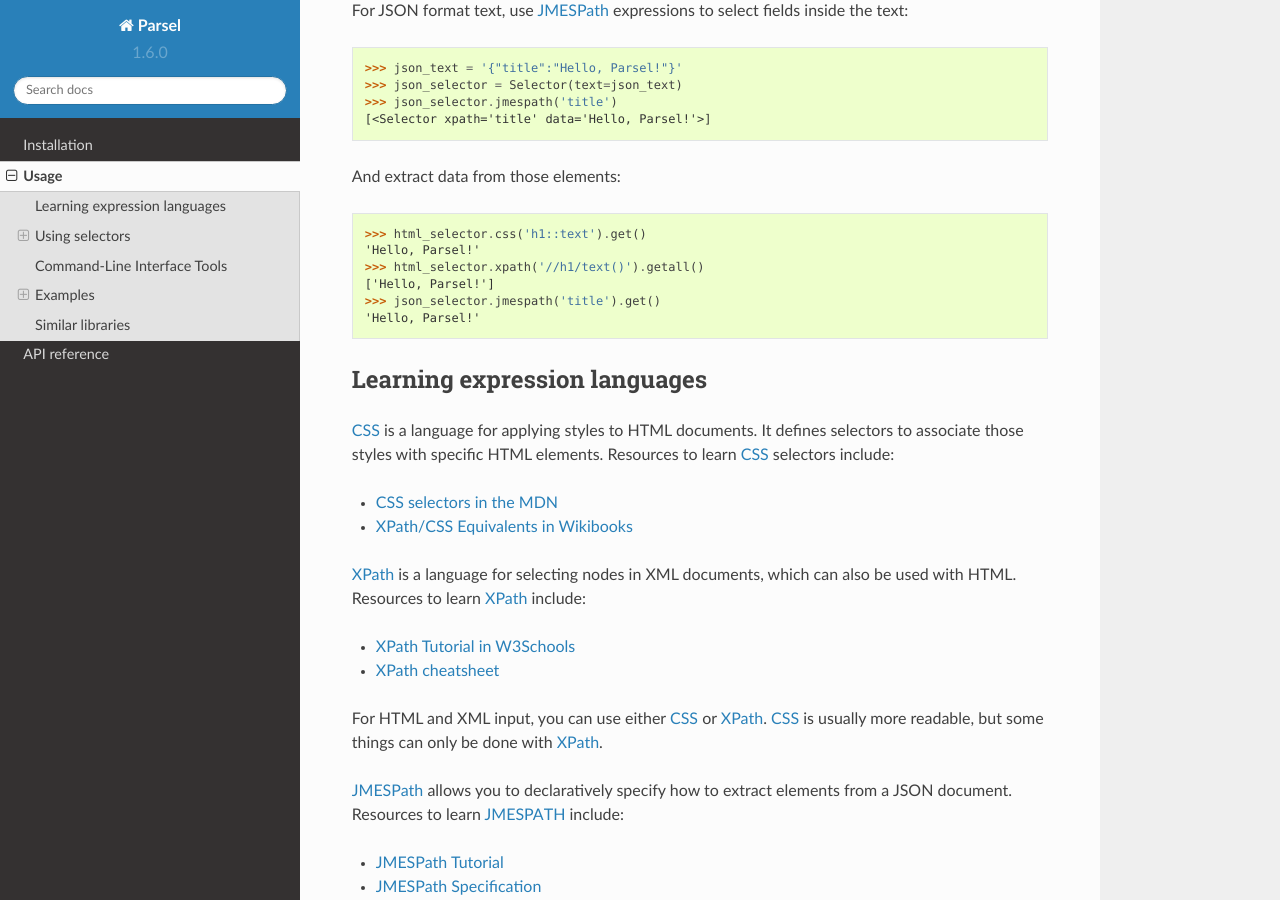
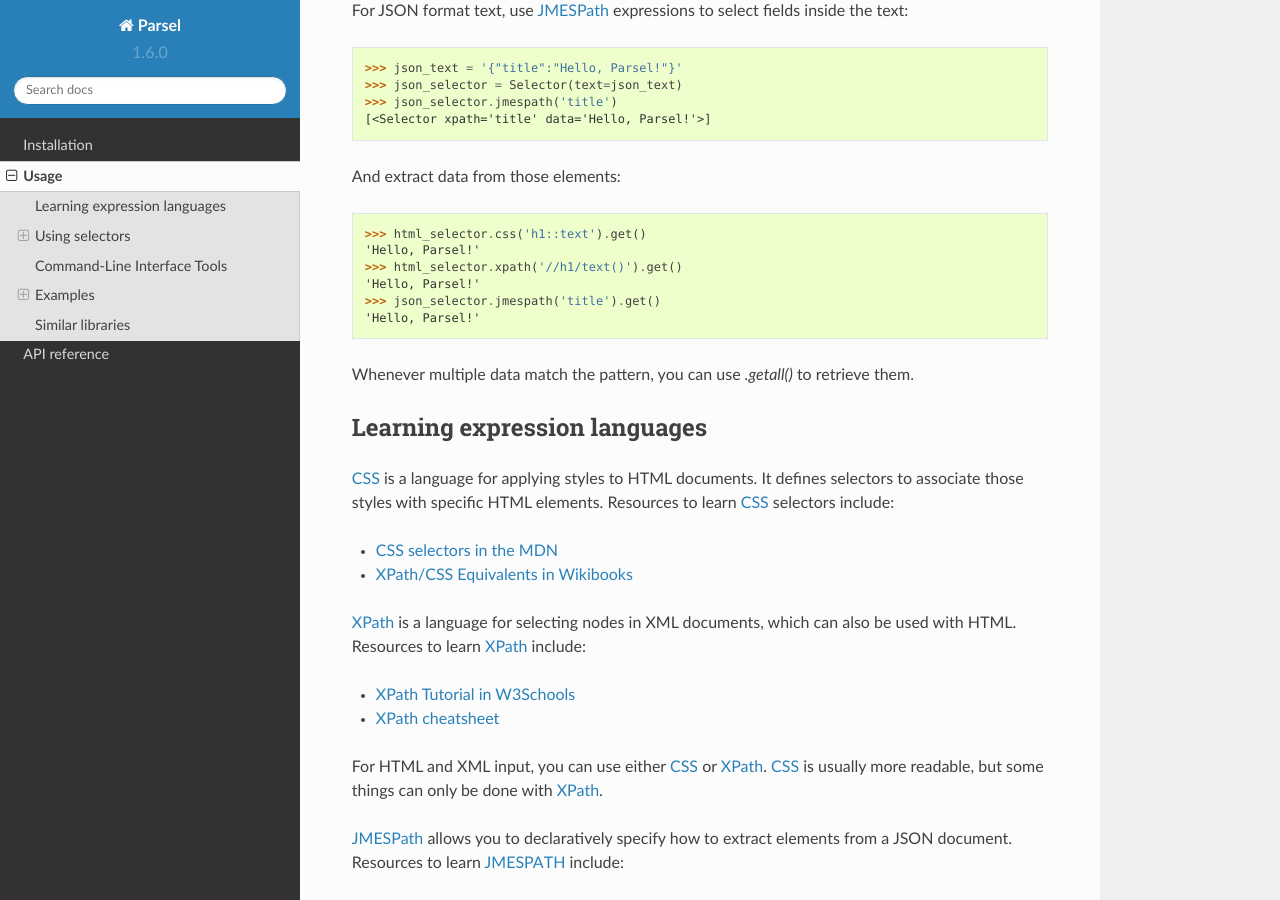
Before and after one commit to scrapy/parsel, a Sphinx documentation site: the page built from docs/usage.rst, in a window 1280 px wide and 900 px high, scrolled down 425 px. Built offline with Sphinx 7.4.7 and the Read the Docs theme 2.0.0, drawn with Linux system fonts in a browser that asks for light colours.

Commit message:
adjustments from revisions

```diff
--- a/README.rst
+++ b/README.rst
@@ -66,10 +66,10 @@ Example (`open online demo`_):
 
 .. _CSS: https://en.wikipedia.org/wiki/Cascading_Style_Sheets
 .. _HTML: https://en.wikipedia.org/wiki/HTML
+.. _JMESPath: https://jmespath.org/
 .. _JSON: https://en.wikipedia.org/wiki/JSON
 .. _open online demo: https://colab.research.google.com/drive/149VFa6Px3wg7S3SEnUqk--TyBrKplxCN#forceEdit=true&sandboxMode=true
 .. _Python: https://www.python.org/
 .. _regular expressions: https://docs.python.org/library/re.html
 .. _XML: https://en.wikipedia.org/wiki/XML
 .. _XPath: https://en.wikipedia.org/wiki/XPath
-.. _JMESPath: https://jmespath.org/
--- a/docs/usage.rst
+++ b/docs/usage.rst
@@ -27,10 +27,12 @@ And extract data from those elements::
 
     >>> html_selector.css('h1::text').get()
     'Hello, Parsel!'
-    >>> html_selector.xpath('//h1/text()').getall()
-    ['Hello, Parsel!']
+    >>> html_selector.xpath('//h1/text()').get()
+    'Hello, Parsel!'
     >>> json_selector.jmespath('title').get()
     'Hello, Parsel!'
+
+Whenever multiple data match the pattern, you can use `.getall()` to retrieve them.
 
 .. _CSS: https://www.w3.org/TR/selectors
 .. _XPath: https://www.w3.org/TR/xpath
@@ -54,10 +56,11 @@ used with HTML. Resources to learn XPath_ include:
 
 -   `XPath cheatsheet`_
 
-For HTML and XML input, you can use either CSS_ or XPath_. CSS_ is usually more
-readable, but some things can only be done with XPath_.
+For HTML and XML input, you can use either CSS_ or XPath_. CSS_ is usually
+more readable, but some things can only be done with XPath_.
 
-`JMESPath`_ allows you to declaratively specify how to extract elements from a JSON document.
+`JMESPath`_ allows you to declaratively specify how to extract elements from
+a JSON document.
 Resources to learn JMESPATH_ include:
 
 -   `JMESPath Tutorial`_
```
